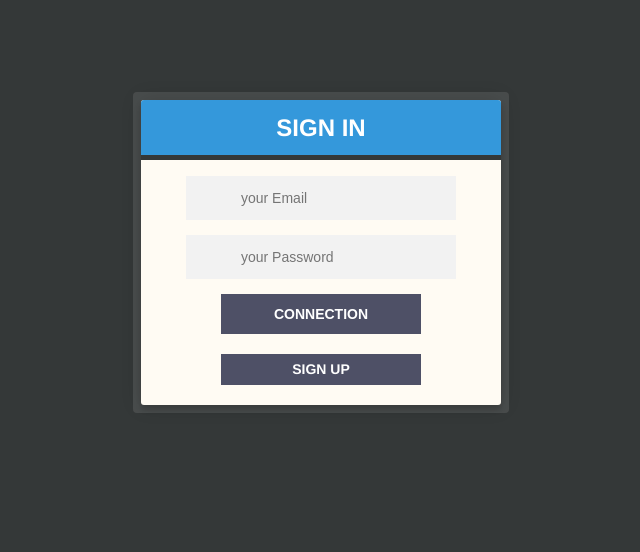
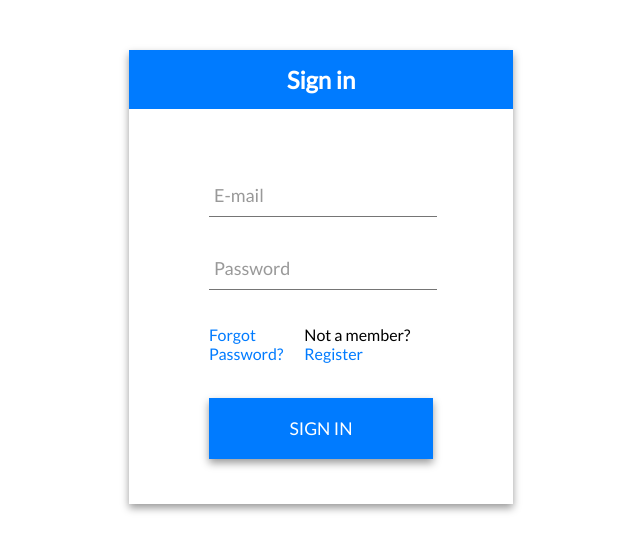
Before and after one commit to MTHSBGN/e-commerce, a PHP site: page /login.php in a window 1280 px wide. Shown: the top 552 px of the page, without its empty margins (319-959 px from the left). Run offline with PHP 8.4, Linux system fonts and the light colour scheme.

Commit message:
Rework design login

```diff
--- a/website/css/login.css
+++ b/website/css/login.css
@@ -1,122 +1,96 @@
-html {
-    background-color: #343838;
-    font-family: "Helvetica Neue", Helvetica, Arial, sans-serif;
-    color: #8C807E;
-    -webkit-font-smoothing: antialiased;
+* {
+  margin: 0;
+  font-family: 'Lato', 'sans-serif';
 }
 
-body {
-    margin: 0 auto; /* Imporant */
-    overflow: auto;
-    min-height: 100%;
-    font-size: 16px;
-    line-height: 1.3em;
-}
-.connectPanel {
-    position: relative;
-    z-index: 1;
-    background: #FFFAF2;
-    max-width: 360px;
-    text-align: center;
-    box-shadow: 0 0 20px 0 rgba(0, 0, 0, 0.2), 0 5px 5px 0 rgba(0, 0, 0, 0.24);
-    position: relative;
-    margin: 100px auto;
-    width: 370px;
-    height: 100%;
-    border-radius: 3px;
+#login-card {
+  display: flex;
+  flex-direction: column;
+  width: 30vw;
+  margin: auto;
+  margin-top: 50px;
+  box-shadow: 0 4px 8px 0 rgba(0, 0, 0, 0.4);
 }
 
-.connectPanel:before {
-    content: '';
-    position: absolute;
-    top: -8px;
-    right: -8px;
-    bottom: -8px;
-    left: -8px;
-    z-index: -1;
-    background: rgba(255, 255, 255, 0.1);
-    border-radius: 4px;
+#login-card h2 {
+  padding: 15px;
+  text-align: center;
+  color: white;
+  background-color: #007bff;
 }
 
-.connectPanel h1 {
-    line-height: 55px;
-    font-size: 24px;
-    font-weight: bold;
-    text-transform: uppercase;
-    color: #FFF;
-    text-align: center;
-    background: #3498db;
-    border-bottom: 5px solid #343838;
-    border-top-left-radius: 3px;
-    border-top-right-radius: 3px;
+#login-card form {
+  display: flex;
+  flex-direction: column;
+  padding: 40px 80px 40px 80px;
 }
 
-.boxcon input[type = text], input[type = password] {
-    font-size: 14px;
-    font-weight: 400;
-    padding: 10px 15px 10px 55px;
-    position: relative;
-    width: 200px;
-    height: 24px;
-    color: #676056;
-    border: none;
-    background: #F2F2F2;
-    margin-bottom: 15px;
+form > * {
+  margin: 5px 0px 5px 0px;
 }
 
-.boxcon select {
-    display: block;
-    position: relative;
-    padding: 10px 15px 10px 55px;
-    margin:  0 auto;
-    margin-bottom: 15px;
+.login-input {
+  position: relative;
+  margin-top: 25px;
 }
 
-input:-webkit-autofill {
-    -webkit-box-shadow: 0 0 0px 200px #F7F3EB inset;
+input {
+  margin: auto;
+  display: block;
+  font-size: 18px;
+  padding: 10px 10px 10px 5px;
+  border: none;
+  border-bottom: 1px solid #757575;
+  width: 95%;
 }
 
-.boxcon input[type=submit] {
-    width: 200px;
-    text-align: center;
-    font-size: 14px;
-    font-weight: bold;
-    padding: 12px 0;
-    letter-spacing: 0;
-    box-shadow: inset 0px 0px 0px 0px #1ABC9C;
-    color: #FFF;
-    background-color: #4E5066;
-    text-shadow: none;
-    text-transform: uppercase;
-    border: none;
-    cursor: pointer;
-    position: relative;
-    margin-bottom: 20px;
+input:focus {
+  outline: none;
 }
 
-.error {
-    font-size:11px;
-    font-weight: bold;
-    color: #3498db;
-    margin-top:10px;
+input:focus ~ label,
+input:valid ~ label {
+  top: -20px;
+  font-size: 14px;
+  color: #007bff;
 }
 
-.register {
-    width: 200px;
-    text-align: center;
-    font-size: 14px;
-    font-weight: bold;
-    padding: 5px 0;
-    letter-spacing: 0;
-    box-shadow: inset 0px 0px 0px 0px #1ABC9C;
-    color: #FFF;
-    background-color: #4E5066;
-    text-shadow: none;
-    text-transform: uppercase;
-    border: none;
-    cursor: pointer;
-    position: relative;
-    margin-bottom: 20px;
-    text-decoration: none;
-    display: inline-block;
+label {
+  color: #999999;
+  font-size: 18px;
+  position: absolute;
+  left: 5px;
+  top: 10px;
+  transition: 0.2s ease all;
 }
+
+#login-forgot-register {
+  display: flex;
+  justify-content: space-around;
+  margin: 30px 0px 30px 0px;
+}
+
+#login-card button {
+  text-transform: uppercase;
+  color: white;
+  font-size: 1.1rem;
+  padding: 20px;
+  border: 0px;
+  width: 100%;
+  box-shadow: 0 4px 8px 0 rgba(0, 0, 0, 0.4);
+  transition: 0.5s;
+  background-color: #007bff;
+}
+
+#login-card button:hover {
+  box-shadow: 0 8px 16px 0 rgba(0,0,0,0.4);
+}
+
+a {
+  text-decoration: none;
+  color: #007bff;
+}
+
+a:hover {
+  color: #004a99;
+}
--- a/website/login.php
+++ b/website/login.php
@@ -38,12 +38,33 @@ if ($_SERVER["REQUEST_METHOD"] == "POST") {
     <!--For Mobile devices-->
     <meta name="viewport" content="initial-scale = 1.0, maximum-scale = 1.0, width = device-width">
     <meta http-equiv="Content-Type" content="text/html; charset = utf-8">
-    <link rel="stylesheet" href="./css/login.css">
-
+    <link href="https://fonts.googleapis.com/css?family=Lato" rel="stylesheet">
+    <link rel="stylesheet" href="css/login.css">
     <title> Sign in </title>
 </head>
 
 <body>
+    <div id="login-card">
+        <h2>Sign in</h2>
+        <form action="" method="post">
+            <div class="login-input">
+                <input id="login-email" type="text" name="email" required>
+                <label for="login-email">E-mail</label>
+            </div>
+            <div class="login-input">
+                <input id="login-password" type="password" name="password" required>
+                <label for="login-password">Password</label>
+            </div>
+
+            <div id="login-forgot-register">
+                <a href="">Forgot Password?</a>
+                <p>Not a member? <a href="./register.php">Register</a></p>
+            </div>
+
+            <button>Sign in</button>
+        </form>
+    </div>
+    <!--
     <div class="connectPanel">
         <h1> Sign in </h1>
         <form class="boxcon" action="" method="post">
@@ -57,7 +78,7 @@ if ($_SERVER["REQUEST_METHOD"] == "POST") {
         <div class="error">
             <?php echo $error; ?>
         </div>
-    </div>
+    </div> -->
 </body>
 
 </html>
```
